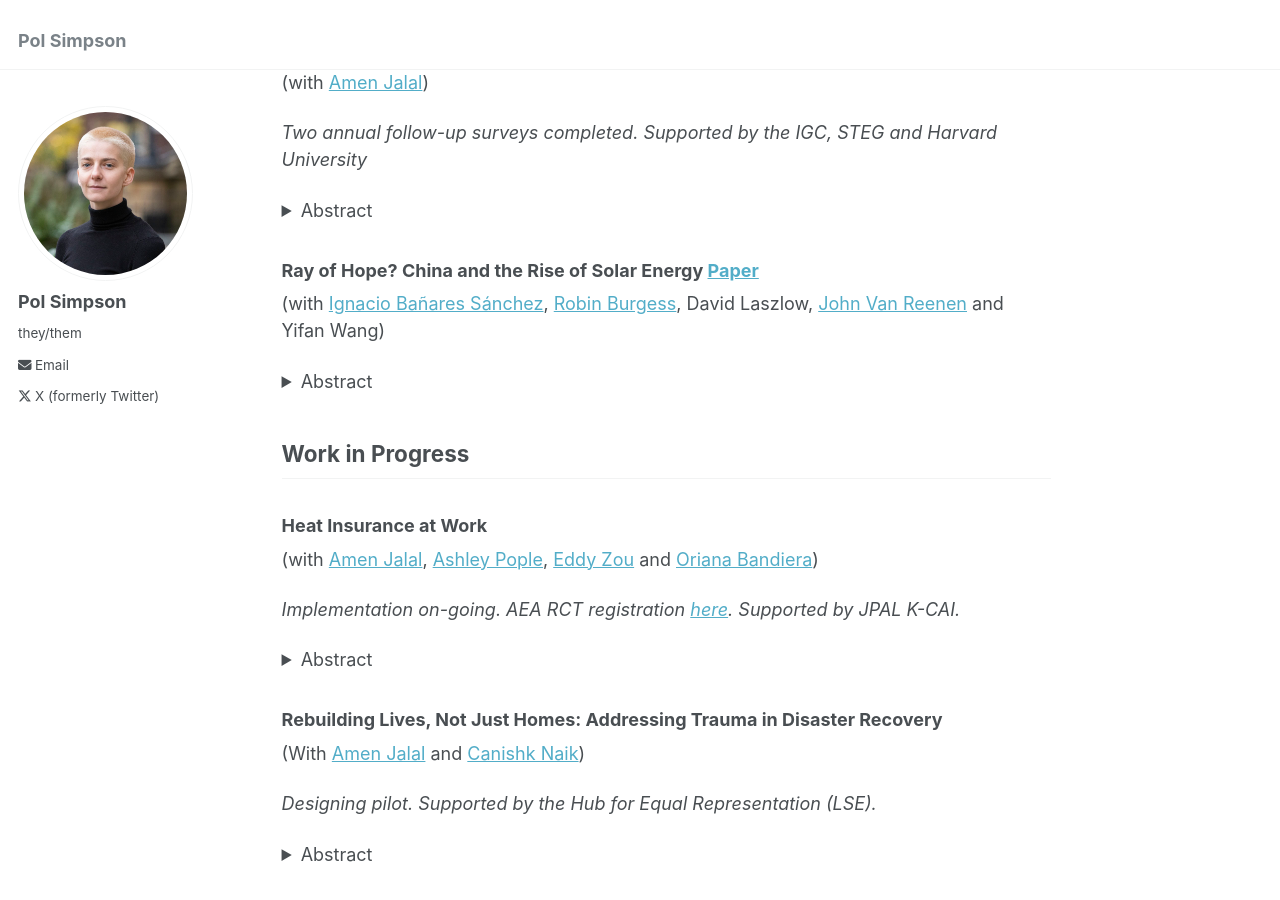
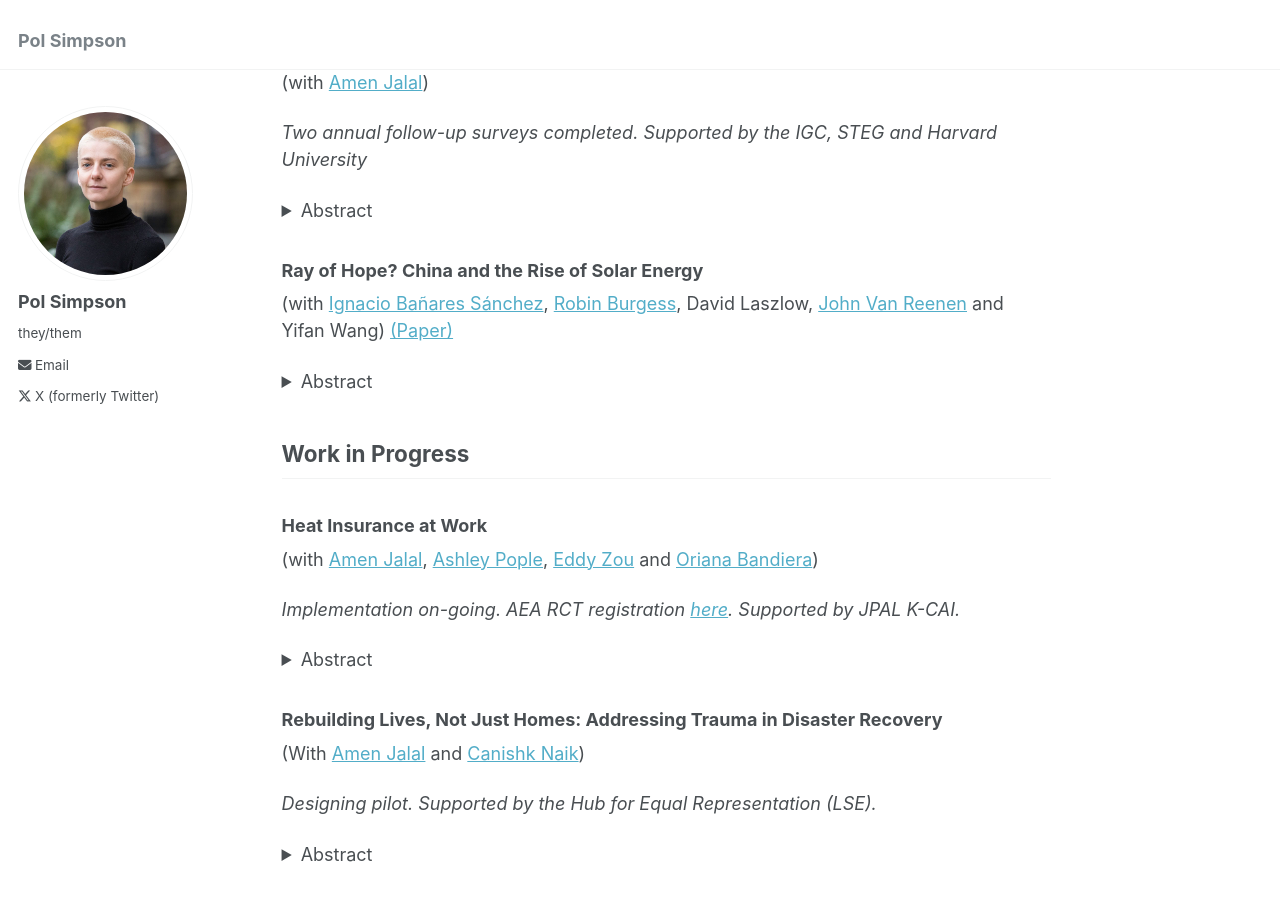
Before and after one commit to polsimpson/polsimpson.github.io, a Jekyll site: the page built from _pages/about.md, in a window 1280 px wide and 900 px high, scrolled down 528 px. Built offline with Jekyll 4.4.1, drawn with Linux system fonts in a browser that asks for light colours.

```diff
--- a/_pages/about.md
+++ b/_pages/about.md
@@ -29,9 +29,10 @@ Disaster response policies often focus on immediate relief or long-term reconstr
 
 </details>
 
-### Ray of Hope? China and the Rise of Solar Energy [Paper](https://ignaciobanares.com/solar.pdf)
+### Ray of Hope? China and the Rise of Solar Energy
 
 (with [Ignacio Bañares Sánchez](https://ignaciobanares.com), [Robin Burgess](https://www.robinburgess.com), David Laszlow, [John Van Reenen](https://www.johnvanreenen.com) and Yifan Wang)
+[(Paper)](https://ignaciobanares.com/solar.pdf)
 
 <details>
   <summary>Abstract</summary>
```
